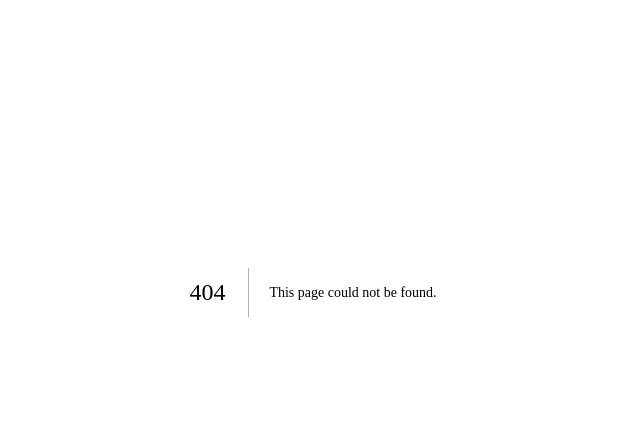
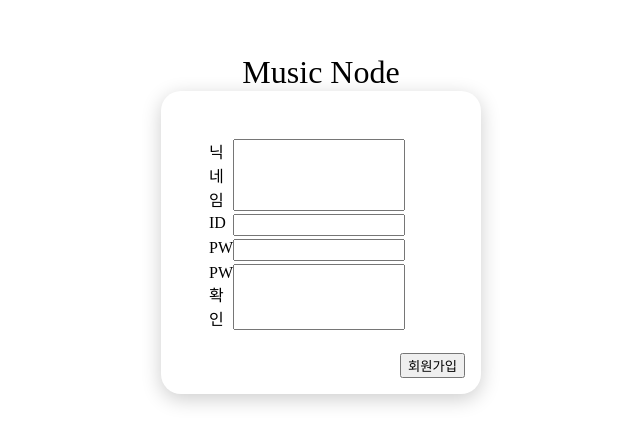
Before and after one commit to high2092/MusicNode, a Next.js app in the folder client/: page /signup in a window 1280 px wide. Before the commit this address had no page. Shown: the part 108-552 px from the top of the page, without its empty margins (327-967 px from the left). Built offline with nearby package versions, Linux system fonts and the light colour scheme; no server answers; a web font is replaced by a local one.

Commit message:
[FE] feat: 회원가입 페이지 작성

```diff
--- /dev/null
+++ b/client/src/components/Logo.tsx
@@ -0,0 +1,5 @@
+import * as S from './styles/Logo';
+
+export const Logo = () => {
+  return <S.LogoText>Music Node</S.LogoText>;
+};
--- /dev/null
+++ b/client/src/components/styles/Logo.ts
@@ -0,0 +1,5 @@
+import styled from '@emotion/styled';
+
+export const LogoText = styled.div`
+  font-size: 2rem;
+`;
--- a/client/src/pages/login.tsx
+++ b/client/src/pages/login.tsx
@@ -5,6 +5,7 @@ import { useRouter } from 'next/router';
 import * as S from '../styles/login';
 import { API_HOST } from '../constants';
 import { css } from '@emotion/react';
+import { Logo } from '../components/Logo';
 
 const LoginPage = () => {
   const router = useRouter();
@@ -18,7 +19,8 @@ const LoginPage = () => {
 
   return (
     <S.LoginPage>
-      <S.LogoText>Music Node</S.LogoText>
+      <S.LoginFormContainer>
+        <Logo />
         <S.LoginForm onSubmit={handleSubmit(handleLogin)}>
           <div css={css({ display: 'flex', flexDirection: 'column' })}>
             <S.LoginFormBased onSubmit={handleSubmit(handleLogin)}>
@@ -34,6 +36,7 @@ const LoginPage = () => {
             <S.KakaoLoginButtonImage src="image/kakao_login_large.png" />
           </a>
         </S.LoginForm>
+      </S.LoginFormContainer>
     </S.LoginPage>
   );
 };
--- /dev/null
+++ b/client/src/pages/signup.tsx
@@ -0,0 +1,46 @@
+import { FieldValues, useForm } from 'react-hook-form';
+import * as S from '../styles/signup';
+import { httpPost } from '../utils/common';
+import { useRouter } from 'next/router';
+import { Logo } from '../components/Logo';
+
+const SignUpPage = () => {
+  const { register, handleSubmit } = useForm();
+  const router = useRouter();
+
+  const handleSignUp = async (formData: FieldValues) => {
+    const { uid, name, password } = formData;
+
+    // TODO: 클라이언트 측 유효성 검증
+    const response = await httpPost('auth/register', { uid, name, password });
+
+    if (response.ok) router.push('/login');
+    else console.error(response.status);
+  };
+
+  return (
+    <S.SignUpPage>
+      <S.SignUpFormContainer>
+        <Logo />
+        <S.SignUpForm onSubmit={handleSubmit(handleSignUp)}>
+          <S.SignUpFormInputLabelSection>
+            <label>닉네임</label>
+            <input {...register('name')} />
+
+            <label>ID</label>
+            <input {...register('uid')} />
+
+            <label>PW</label>
+            <input type="password" {...register('password')} />
+
+            <label>PW 확인</label>
+            <input type="password" {...register('confirmPassword')} />
+          </S.SignUpFormInputLabelSection>
+          <S.SignUpButton>회원가입</S.SignUpButton>
+        </S.SignUpForm>
+      </S.SignUpFormContainer>
+    </S.SignUpPage>
+  );
+};
+
+export default SignUpPage;
--- /dev/null
+++ b/client/src/styles/signup.ts
@@ -0,0 +1,47 @@
+import styled from '@emotion/styled';
+
+export const SignUpPage = styled.div`
+  width: 100vw;
+  height: 97vh;
+
+  display: flex;
+  justify-content: center;
+  align-items: center;
+`;
+
+export const SignUpFormContainer = styled.div`
+  margin-top: -10%;
+
+  display: flex;
+  flex-direction: column;
+  align-items: center;
+`;
+
+export const SignUpForm = styled.form`
+  position: relative;
+
+  width: max-content;
+
+  padding: 3rem 4rem 4rem 2rem;
+
+  border-radius: 20px;
+  box-shadow: 0px 5px 20px rgba(0, 0, 0, 0.2);
+
+  display: flex;
+`;
+
+export const SignUpFormInputLabelSection = styled.div`
+  width: 12rem;
+  height: fit-content;
+  display: grid;
+  grid-template-columns: 1fr 2fr;
+  grid-gap: 0.2rem 0;
+
+  padding: 0 1rem;
+`;
+
+export const SignUpButton = styled.button`
+  position: absolute;
+  bottom: 1rem;
+  right: 1rem;
+`;
```
Also changed, not shown: client/src/styles/login.ts (+6 -7 lines). Lines whose indentation alone changed are shown as unchanged.
